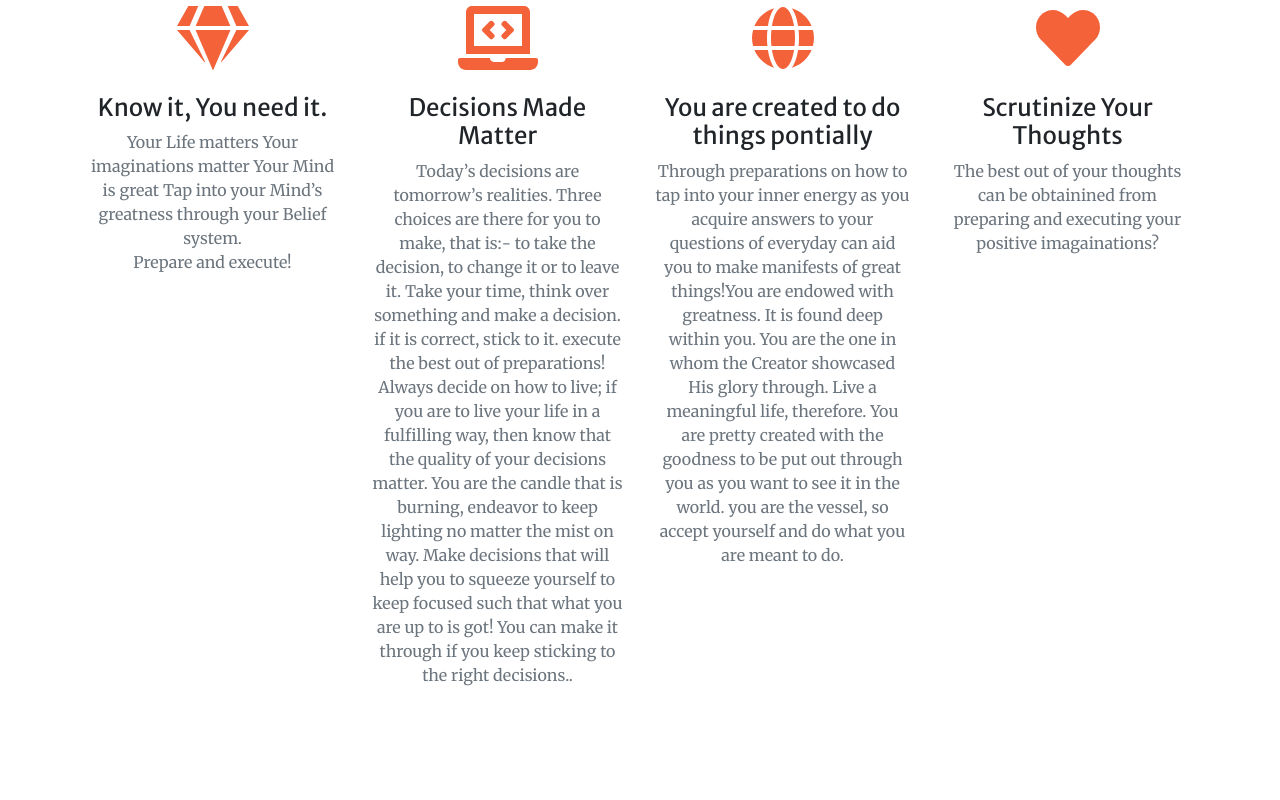
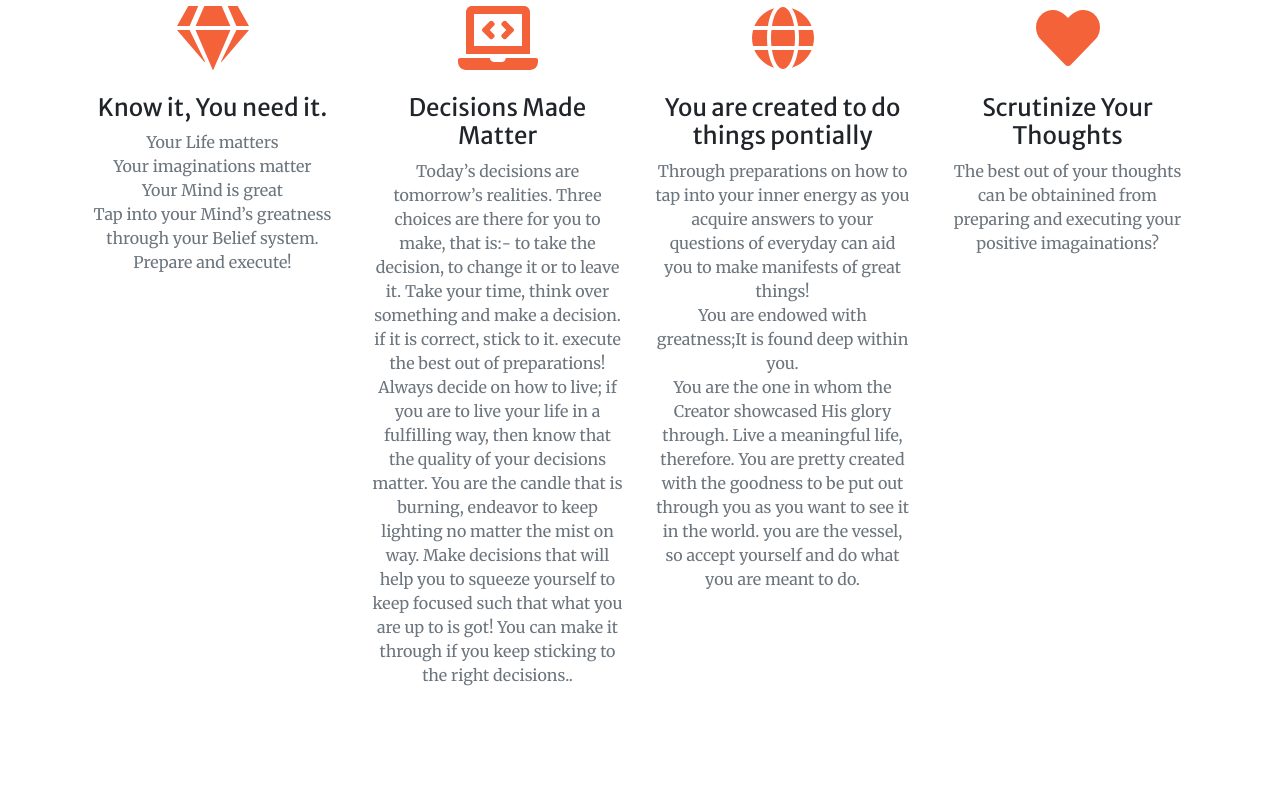
Before and after one commit to Margaret-Mega/prep2execute, a plain HTML site: page index.html in a window 1280 px wide. Shown: the part 1720-2520 px from the top of the page. Drawn offline with nearby package versions, Linux system fonts and the light colour scheme; files that its build step writes are made by us from their sources; files whose address does not match are found by name.

Commit message:
Update index.html

```diff
--- a/index.html
+++ b/index.html
@@ -70,15 +70,15 @@
                         <div class="mt-5">
                             <i class="fas fa-4x fa-gem text-primary mb-4"></i>
                             <h3 class="h4 mb-2">Know it, You need it.</h3>
-                            <p class="text-muted mb-0">Your Life matters
+                            <p class="text-muted mb-0">Your Life matters<br>
 
-Your imaginations matter
+Your imaginations matter<br>
 
-Your Mind is great
+Your Mind is great<br>
 
 Tap into your Mind’s greatness through your Belief system.<br>
 
-Prepare and execute!</br></p>
+Prepare and execute!</br></br></br></br></p>
                         </div>
                     </div>
                     <div class="col-lg-3 col-md-6 text-center">
@@ -93,13 +93,13 @@ Always decide on how to live; if you are to live your life in a fulfilling way,
                         <div class="mt-5">
                             <i class="fas fa-4x fa-globe text-primary mb-4"></i>
                             <h3 class="h4 mb-2">You are created to do things pontially </h3>
-                            <p class="text-muted mb-0">Through preparations on how to tap into your inner energy as you acquire answers to your questions of everyday can aid you to make manifests of great things!You are endowed with greatness. It is found deep within you.
+                            <p class="text-muted mb-0">Through preparations on how to tap into your inner energy as you acquire answers to your questions of everyday can aid you to make manifests of great things!<br>You are endowed with greatness;It is found deep within you.<br>
 
 You are the one in whom the Creator showcased His glory through. Live a meaningful life, therefore.
 
 You are pretty created with the goodness to be put out through you as you want to see it in the world. you are the vessel, so accept yourself and do what you are meant to do.
 
- </p>
+ </br></br></p>
                         </div>
                     </div>
                     <div class="col-lg-3 col-md-6 text-center">
@@ -139,7 +139,7 @@ You are pretty created with the goodness to be put out through you as you want t
                             ><img class="img-fluid" src="https://user-images.githubusercontent.com/68088747/87104246-041ed580-c260-11ea-84ec-0bca057e4b3b.JPG" alt="" />
                             <div class="portfolio-box-caption">
                                 <div class="project-category text-white-50">empathy</div>
-                                <div class="project-name">solve mind challengs</div>
+                                <div class="project-name">solve mind challenges</div>
                             </div></a
                         >
                     </div>
```
